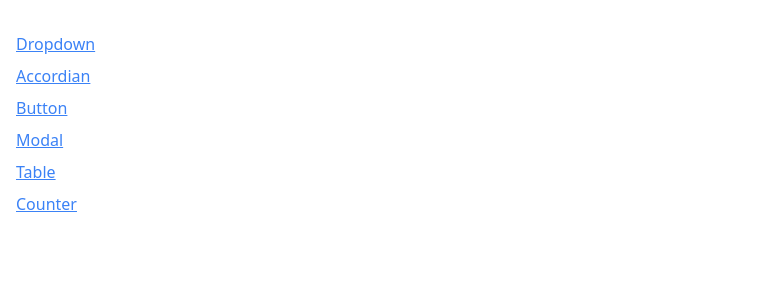
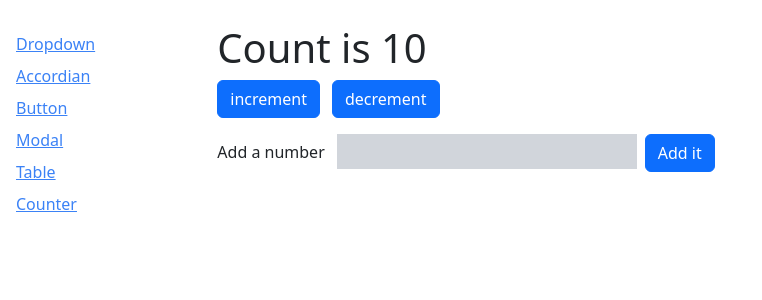
Before and after one commit to sambitmohanty04/todowithcrud, a React (Create React App) app: page /count in a window 1280 px wide. Shown: the top 300 px of the page, without its empty margins (0-762 px from the left). Built offline with nearby package versions, Linux system fonts and the light colour scheme.

Commit message:
working on reducer

```diff
--- a/src/App.css
+++ b/src/App.css
@@ -36,3 +36,8 @@
     transform: rotate(360deg);
   }
 }
+
+.addCounterfotm {
+  height: 35px;
+  width:300px;
+}
--- a/src/App.js
+++ b/src/App.js
@@ -32,7 +32,7 @@ function App() {
           <Route path='/table'>
             <TablePage />
           </Route>
-          <Route path='/counter'>
+          <Route path='/count'>
             <CounterPage initialCount={10} />
           </Route>
         </div>
--- a/src/component/Sidebar.js
+++ b/src/component/Sidebar.js
@@ -9,7 +9,7 @@ const Sidebar = () => {
         {label : 'Button', path:'/button'},
         {label : 'Modal', path:'/modal'},
         {label : 'Table', path:'/table'},
-        {label : 'Counter', path:'/counter'}
+        {label : 'Counter', path:'/count'}
     ]
 
     const renderLinks = links.map((link)=>{
--- a/src/component/SortableTable.js
+++ b/src/component/SortableTable.js
@@ -1,33 +1,13 @@
 import React, { useState } from 'react'
 import Table from './Table'
 import { GoArrowDown, GoArrowUp } from "react-icons/go";
+import useSort from '../hooks/useSort';
 
 const SortableTable = (props) => {
 
-    const [sortOrder, setSortOrder] = useState(null)
-    const [sortBy, setSortBy] = useState(null)
-
     const { config, data } = props;
 
-    const handleClick = (label) => {
-
-        if(sortBy && label !== sortBy) {
-            setSortOrder('asc')
-            setSortBy(label)
-            return;
-        }
-
-        if (sortOrder === null) {
-            setSortOrder('asc');
-            setSortBy(label)
-        } else if (sortOrder === 'asc') {
-            setSortOrder('desc')
-            setSortBy(label)
-        } else if (sortOrder === 'desc') {
-            setSortOrder(null)
-            setSortBy(null)
-        }
-    }
+    const {sortBy, sortOrder, sortedData, setSortColumn} = useSort(data, config);
 
     const updatedConfig = config.map((column) => {
         if (!column.sortValue) {
@@ -37,7 +17,7 @@ const SortableTable = (props) => {
         return {
             ...column,
             header: () =>
-                <th className='cursor-pointer hover:bg-gray-100' onClick={() => handleClick(column.label)}>
+                <th className='cursor-pointer hover:bg-gray-100' onClick={() => setSortColumn(column.label)}>
                     <div className='flex item-center'>
                         {getIcons(column.label, sortBy, sortOrder)}
                         {column.label}
@@ -45,25 +25,6 @@ const SortableTable = (props) => {
                 </th>
         }
     })
-
-    let sortedData = data;
-
-    if (sortOrder && sortBy) {
-        const { sortValue } = config.find(column => column.label === sortBy)
-
-        sortedData = [...data].sort((a, b) => {
-            const valueA = sortValue(a);
-            const valueB = sortValue(b);
-
-            const reverseOrder = sortOrder === 'asc' ? 1 : -1;
-
-            if (typeof valueA === 'string') {
-                return valueA.localeCompare(valueB) * reverseOrder;
-            } else {
-                return (valueA - valueB) * reverseOrder;
-            }
-        })
-    }
 
     return (
         <>
--- a/src/component/Table.js
+++ b/src/component/Table.js
@@ -1,32 +1,33 @@
 import React from 'react'
 import { Fragment } from 'react'
 
-const Table = ({ data, config }) => {
+const Table = ({ data, config, keyFn }) => {
 
-    const renderedFruit = data.map((fruit) => {
-        // return <tr key={fruit.name}>
-        //     <td className='p-3'>{fruit.name}</td>
-        //     <td className='p-3'>
-        //         <div className={`p-3 m-2 ${fruit.color}`}></div>
-        //     </td>
-        //     <td className='p-3'>{fruit.score}</td>
-        // </tr>
-        const renderCells = config.map((column) => {
-            return <td>{column.render(fruit)}</td>
-        })
+    const renderedHeaders = config.map((column) => {
+        if (column.header) {
+          return <Fragment key={column.label}>{column.header()}</Fragment>;
+        }
 
-        return <tr className='border-b'>{renderCells}</tr>
-    })
+        return <th key={column.label}>{column.label}</th>;
+      });
 
-    const renderedHeader = config.map((column) => {
+      const renderedRows = data.map((rowData) => {
+        const renderedCells = config.map((column) => {
+          return (
+            <td className="p-2" key={column.label}>
+              {column.render(rowData)}
+            </td>
+          );
+        });
 
-        if(column.header) {
-            return <Fragment key={column.label}>{column.header()}</Fragment>
-        }
         return (
-            <th key={column.label}>{column.label}</th>
-        )
-    })
+          <tr className="border-b" key={keyFn(rowData)}>
+            {renderedCells}
+          </tr>
+        );
+      });
+
+
 
     return (
         <>
@@ -34,11 +35,11 @@ const Table = ({ data, config }) => {
                 <table className='table-auto border-spacing-2'>
                     <thead>
                         <tr className='border-b-2'>
-                            {renderedHeader}
+                            {renderedHeaders}
                         </tr>
                     </thead>
                     <tbody>
-                        {renderedFruit}
+                        {renderedRows}
                     </tbody>
                 </table>
             </div>
--- /dev/null
+++ b/src/hooks/useSort.js
@@ -0,0 +1,56 @@
+import { useState } from 'react'
+
+const useSort = (data, config) => {
+
+    const [sortOrder, setSortOrder] = useState(null)
+    const [sortBy, setSortBy] = useState(null)
+
+    const setSortColumn = (label) => {
+
+        if(sortBy && label !== sortBy) {
+            setSortOrder('asc')
+            setSortBy(label)
+            return;
+        }
+
+        if (sortOrder === null) {
+            setSortOrder('asc');
+            setSortBy(label)
+        } else if (sortOrder === 'asc') {
+            setSortOrder('desc')
+            setSortBy(label)
+        } else if (sortOrder === 'desc') {
+            setSortOrder(null)
+            setSortBy(null)
+        }
+    }
+
+    let sortedData = data;
+
+    if (sortOrder && sortBy) {
+        const { sortValue } = config.find(column => column.label === sortBy)
+
+        sortedData = [...data].sort((a, b) => {
+            const valueA = sortValue(a);
+            const valueB = sortValue(b);
+
+            const reverseOrder = sortOrder === 'asc' ? 1 : -1;
+
+            if (typeof valueA === 'string') {
+                return valueA.localeCompare(valueB) * reverseOrder;
+            } else {
+                return (valueA - valueB) * reverseOrder;
+            }
+        })
+    }
+
+
+    return (
+        sortBy,
+        sortBy,
+        sortedData,
+        setSortColumn
+    )
+}
+
+export default useSort
--- a/src/pages/CounterPage.js
+++ b/src/pages/CounterPage.js
@@ -1,16 +1,53 @@
-import React from 'react'
-import Button from '../component/Button'
-import useCounter from '../hooks/use-counter'
+import React, { useState } from 'react'
+// import Button from '../component/Button'
+// import useCounter from '../hooks/use-counter'
 
 const CounterPage = ({ initialCount }) => {
 
-    const { count, increment } = useCounter(initialCount);
+    // const { count, increment } = useCounter(initialCount);
+    const [count, setCount] = useState(initialCount)
+    const [addValue, setAddValue] = useState(0)
+
+    const increment = () => {
+        setCount(count + 1);
+    }
+    const decrement = () => {
+        setCount(count - 1);
+    }
+
+    const handleChange = (e) => {
+        const value = parseInt(e.target.value) || 0 ;
+        // console.log(typeof value)
+        setAddValue(value)
+    }
+
+    const handleSubmit = (e) => {
+        e.preventDefault();
+        setCount(count + addValue);
+
+        setAddValue(0)
+    }
 
     return (
-        <div>
-            <h1>Count is {count}</h1>
-            <Button onClick={increment}>Increment</Button>
-        </div>
+        <>
+            <div>
+                <h1>Count is {count}</h1>
+                {/* <Button onClick={increment} type='submit'>Increment</Button>
+                <Button onClick={decrement}>Decrement</Button> */}
+                <div>
+                    <button onClick={increment} className='btn btn-primary mr-3'>increment</button>
+                    <button onClick={decrement} className='btn btn-primary'>decrement</button>
+                </div>
+                <form className='mt-3' onSubmit={handleSubmit}>
+                    <label className='mr-3'>Add a number</label>
+                    <input type='number'
+                    value={addValue || ''}
+                    onChange={handleChange}
+                    className='border-black-500 bg-gray-300 addCounterfotm' />
+                    <button type='submit' className='btn btn-primary ml-2'>Add it</button>
+                </form>
+            </div>
+        </>
     );
 }
 
--- a/src/pages/TablePage.js
+++ b/src/pages/TablePage.js
@@ -15,7 +15,7 @@ const TablePage = () => {
         {
             label: 'name',
             render: (fruit) => fruit.name,
-            sortValue : (fruit) => fruit.name
+            sortValue: (fruit) => fruit.name
         },
         {
             label: 'color',
@@ -24,13 +24,17 @@ const TablePage = () => {
         {
             label: 'score',
             render: (fruit) => fruit.score,
-            sortValue : (fruit) => fruit.score
+            sortValue: (fruit) => fruit.score
         }
     ]
+    const keyFn = (fruit) => {
+        return fruit.name;
+    };
+
     return (
         <>
             <div>
-                <SortableTable data={data} config={config} />
+                <SortableTable data={data} config={config} keyFn={keyFn} />
             </div>
         </>
     )
```
